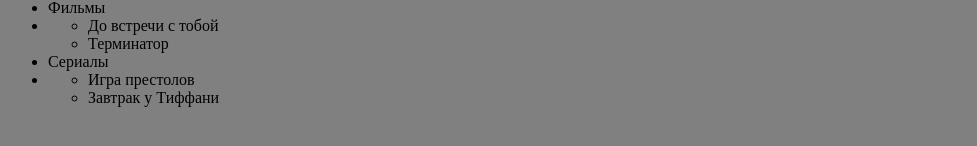
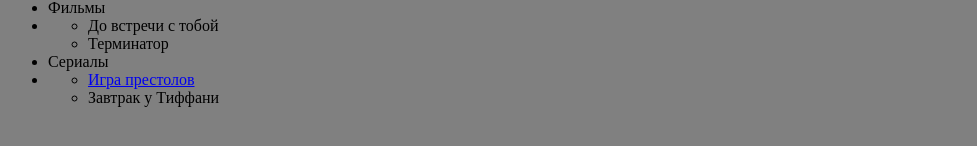
Before and after one commit to Gadzeman/HTML-Lesson-1.0, a plain HTML site: page index.html in a window 1280 px wide. Shown: the part 524-670 px from the top of the page, without its empty margins (0-977 px from the left). Drawn offline with Linux system fonts and the light colour scheme.

Commit message:
Tag a added

```diff
--- a/index.html
+++ b/index.html
@@ -24,7 +24,7 @@
         <li>Сериалы</li>
         <li>
             <ul>
-                <li>Игра престолов</li>
+                <li><a href="https://gameofthrones.fandom.com/ru/wiki/%D0%98%D0%B3%D1%80%D0%B0_%D0%9F%D1%80%D0%B5%D1%81%D1%82%D0%BE%D0%BB%D0%BE%D0%B2_%D0%92%D0%B8%D0%BA%D0%B8" target="_blank">Игра престолов</a></li>
                 <li>Завтрак у Тиффани</li>
             </ul>
         </li>
```
